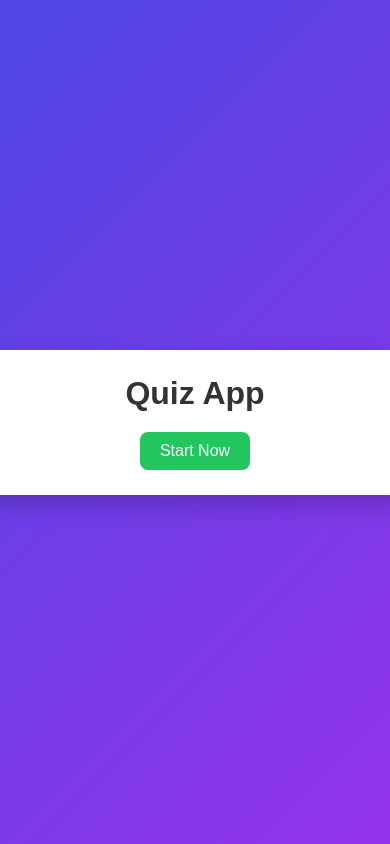
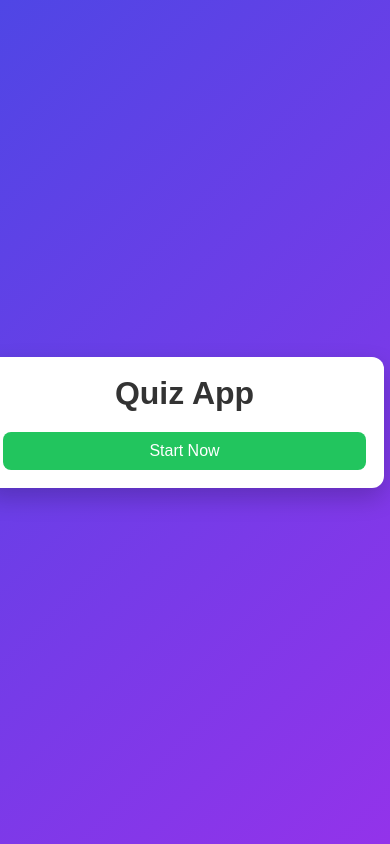
Before and after one commit to danu-codes/quiz-app-react, a React (Vite) app: page / in a window 390 px wide. Built offline with nearby package versions, Linux system fonts and the light colour scheme.

Commit message:
Enhance styles for responsiveness and layout
Added responsive styles for quiz app and adjusted padding.

```diff
--- a/src/App.css
+++ b/src/App.css
@@ -12,12 +12,14 @@ body {
   display: flex;
   justify-content: center;
   align-items: center;
+  padding: 15px;
 }
 
 /* Main container */
 .quiz-app {
   width: 420px;
   background: #ffffff;
+  max-width: 95%;
   border-radius: 16px;
   padding: 25px;
   box-shadow: 0 10px 25px rgba(0, 0, 0, 0.2);
@@ -89,6 +91,7 @@ body {
   font-weight: bold;
   color: #ef4444;
   text-align: right;
+   font-size: 14px;
 }
 
 /* Score section */
@@ -115,3 +118,35 @@ body {
 .score-section button:hover {
   background: #16a34a;
 }
+
+@media (max-width: 600px) {
+  .quiz-app {
+    padding: 18px;
+    border-radius: 12px;
+  }
+
+  .question-section h2 {
+    font-size: 18px;
+  }
+
+  .question-section p {
+    font-size: 14px;
+  }
+
+  .options button {
+    font-size: 14px;
+    padding: 10px;
+  }
+
+  .timer {
+    font-size: 13px;
+  }
+
+  .start-btn {
+    width: 100%;
+  }
+
+  .score-section button {
+    width: 100%;
+  }
+}
```
